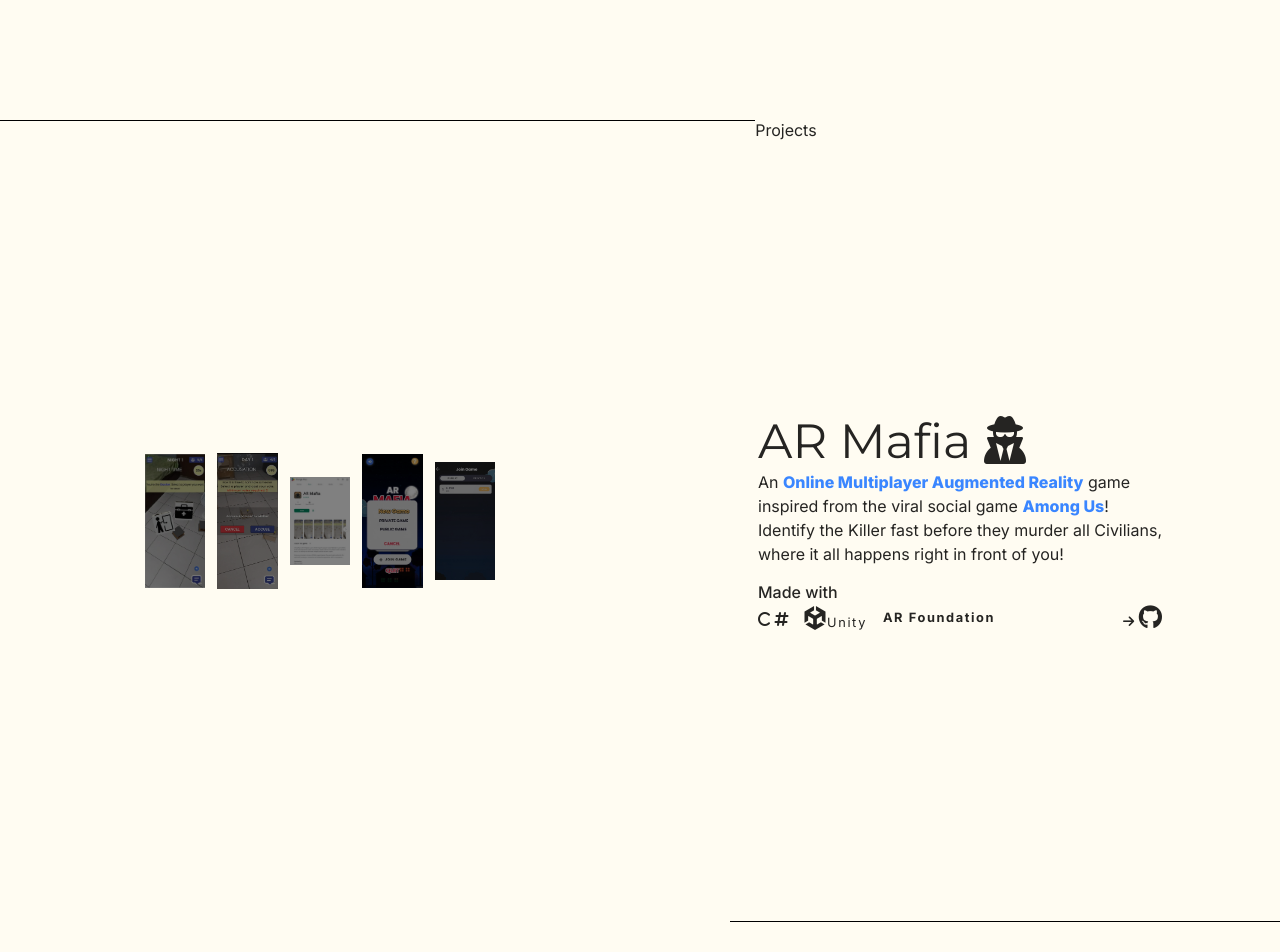
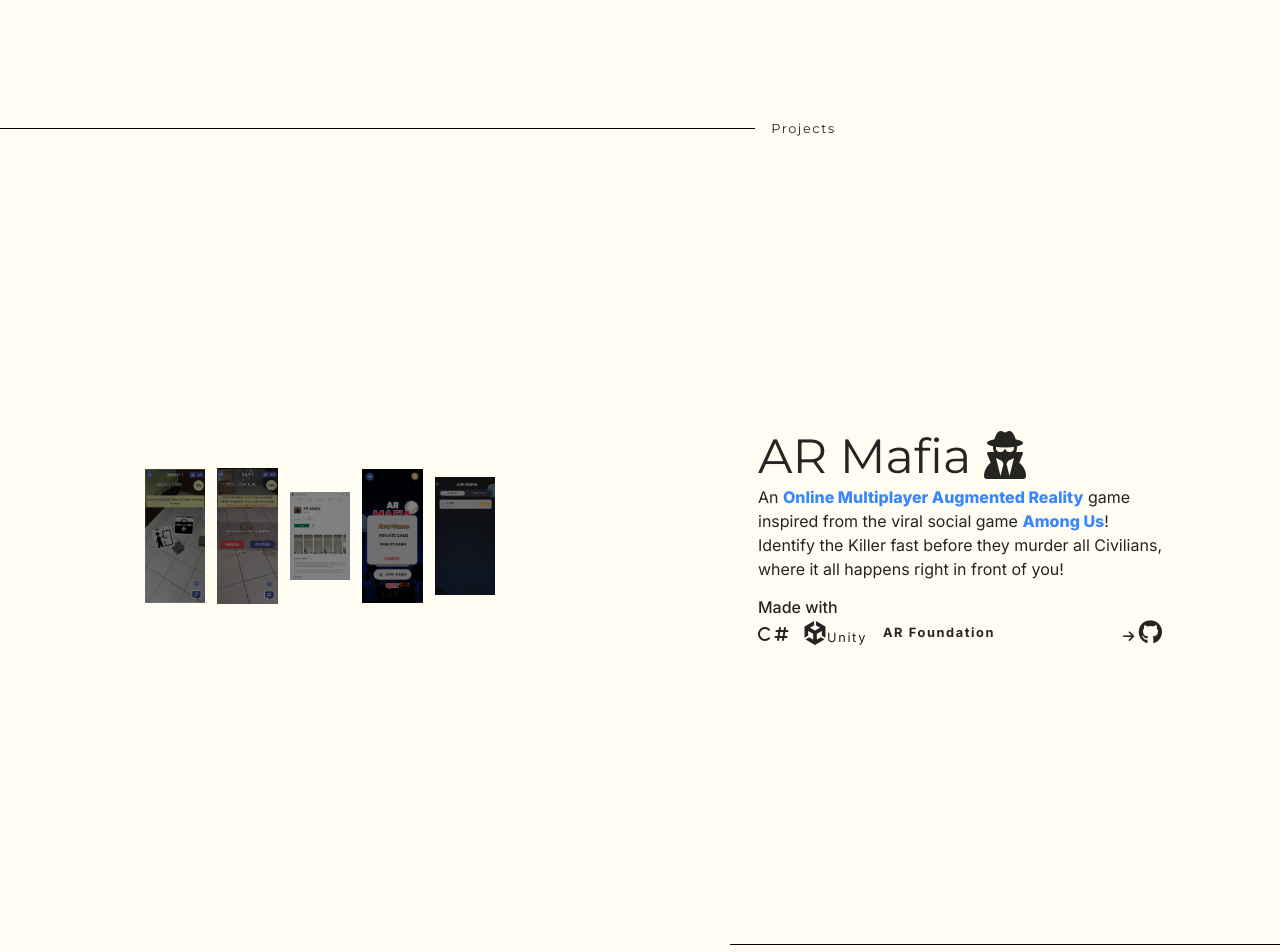
Before and after one commit to arvinlaya/portfolio, a plain HTML site: page index.html in a window 1280 px wide. Shown: the part 680-1632 px from the top of the page. Drawn offline with Linux system fonts and the light colour scheme.

Commit message:
Update dividers style

```diff
--- a/styles.css
+++ b/styles.css
@@ -337,20 +337,29 @@ i {
 
 .dividers-left, .dividers-right {
     width: 100%;
-    height: 1px;
+    height: 1rem;
+    display: flex;
+    align-items: center;
 }
 
-
-.dividers-left div{
-    float: left;
-    background-color: black;
-    height: 100%;
+.dividers-left {
+    justify-content: flex-start;
 }
 
-.dividers-right div{
-    float: right;
+.dividers-right {
+    justify-content: flex-end;
+}
+
+.dividers-left p, dividers-right p {
+    font-size: .8rem;
+    letter-spacing: .1rem;
+    font-family: "Montserrat";
+    margin: 0 1rem;
+}
+
+.dividers-left div, .dividers-right div{
     background-color: black;
-    height: 100%;
+    height: 1px;
 }
 
 footer {
```
